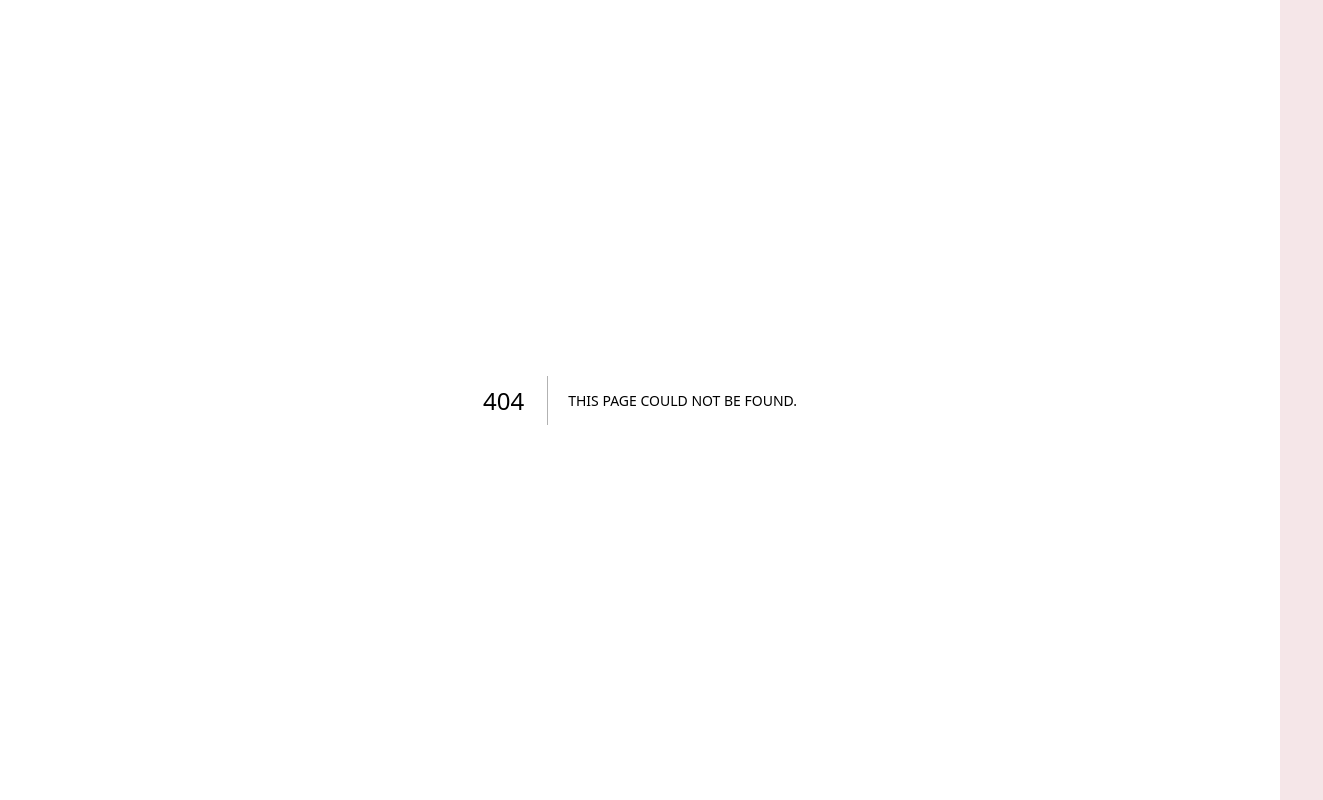
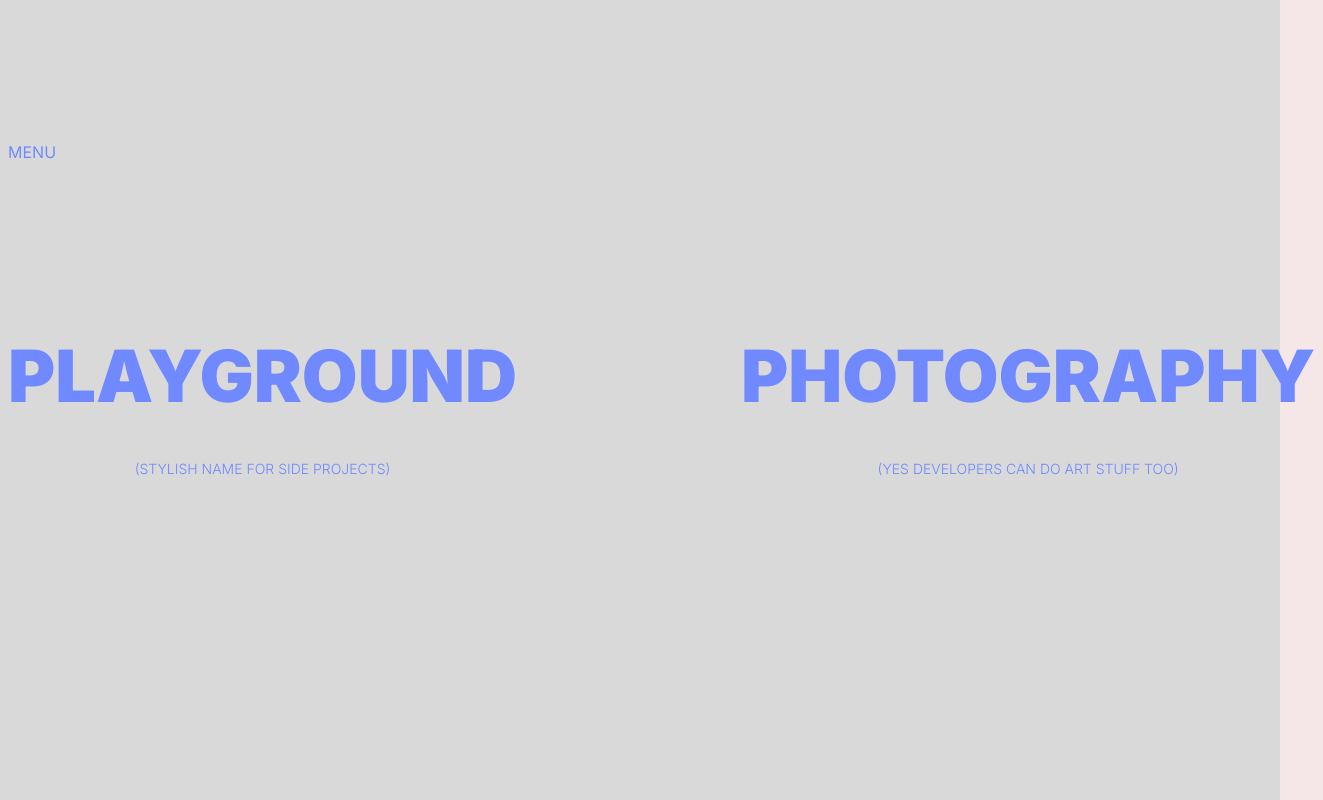
Before and after one commit to SolaKabuta/portfolio_v4, a Next.js app: page /more in a window 1280 px wide. Before the commit this address had no page. Shown: the whole page, 1323 px wide, since content can reach past the window. Built offline with nearby package versions, Linux system fonts and the light colour scheme.

Commit message:
style: fix about me + feat: routes added

```diff
--- /dev/null
+++ b/src/app/more/page.tsx
@@ -0,0 +1,40 @@
+import {
+    DropdownMenu,
+    DropdownMenuContent, DropdownMenuItem,
+    DropdownMenuLabel,
+    DropdownMenuSeparator,
+    DropdownMenuTrigger
+} from "@/components/ui/dropdown-menu";
+
+
+export default function more () {
+    return <main className={'bg-third_color h-screen grid place-items-center'}>
+        <section>
+            <DropdownMenu>
+                <DropdownMenuTrigger className={'uppercase'}>Menu</DropdownMenuTrigger>
+                <DropdownMenuContent className={'bg-second_color text-main_color border-0'}>
+                    <DropdownMenuLabel><a href="/">Home</a></DropdownMenuLabel>
+                    <DropdownMenuSeparator/>
+                    <DropdownMenuItem><a href="">Work</a></DropdownMenuItem>
+                    <DropdownMenuItem><a href="">Playground</a></DropdownMenuItem>
+                    <DropdownMenuItem><a href="">Photography</a></DropdownMenuItem>
+                    <DropdownMenuItem><a href="">Contact</a></DropdownMenuItem>
+                </DropdownMenuContent>
+            </DropdownMenu>
+            <div className={'flex justify-between text-center gap-56 py-44'}>
+                <a href="">
+                    <h5 className={'font-black text-7xl'}>
+                    Playground <br/>
+                    <span className={'font-light text-sm'}>(stylish name for side projects)</span>
+                </h5>
+                </a>
+                <a href="">
+                    <h6 className={'font-black text-7xl'}>
+                        Photography <br/>
+                        <span className={'font-light text-sm'}>(Yes developers can do art stuff too)</span>
+                    </h6>
+                </a>
+            </div>
+        </section>
+    </main>
+}
--- /dev/null
+++ b/src/app/more/photography/page.tsx
@@ -0,0 +1,14 @@
+export default function MorePlayground () {
+    return <div>
+        <p className={'absolute z-50 text-7xl backdrop-blur font-black grid place-items-center left-0 right-0 h-screen'}>Coming soon</p>
+        <section className={'py-56'}>
+            <p className={'font-bold text-6xl'}>Leo.</p>
+            <p className={'py-5'}>Art direction / Photography </p>
+            <div className={'flex justify-between'}>
+                <div className={'box'}></div>
+                <div className={'box'}></div>
+                <div className={'box'}></div>
+            </div>
+        </section>
+    </div>
+}
--- a/src/components/About.tsx
+++ b/src/components/About.tsx
@@ -4,13 +4,13 @@ import portrait2 from '../../public/portrait2.jpg'
 export const About = () => {
     return (
         <section>
-            <div className={'flex justify-between gap-20 pt-44'}>
+            <div className={'flex justify-between pt-44'}>
 
                 <div className={''}>
                     <h3 className={'font-black text-7xl py-20 text_anim'}>
                         About <span className={'text_anim'}>me.</span>
                     </h3>
-                    <p className={'py-20'}>
+                    <p className={'py-20 w-[500px]'}>
                         <span className={'py-10'}>My name is Sola</span> <br/><br/>
                         <span className={'text-third_color font-bold hover:text-red-600 transition duration-300 ease-in-out'}>(pronounced « <span className={'duration-300 transition ease-in-out'}>sho . la</span> »)</span> <br/> <br/>
 
@@ -56,7 +56,7 @@ export const About = () => {
                     </p>
                 </div>
                 <Image
-                    className={'scale-50'}
+                    className={'scale-50 pr-44'}
                     src={portrait2}
                     alt={'portrait of Sola Kabuta smiling in a chair'}/>
 
--- a/src/components/Contact.tsx
+++ b/src/components/Contact.tsx
@@ -3,7 +3,7 @@ export const Contact = () => {
     return (
         <section className={'relative'}>
             <h4 className={'font-black text-7xl py-44 pt-80 text-center'}>
-                <span className={'text_anim'}>Let’s</span> <span className={'text_anim'}>create</span> <br/>
+                <span className={'text_anim'}>Let’s</span> <span className={'text_anim'}>build</span> <br/>
                 <span className={'text_anim'}>together.</span>
             </h4>
             <a
--- a/src/components/Hero.tsx
+++ b/src/components/Hero.tsx
@@ -6,14 +6,12 @@ export const Hero = () => {
         <section>
             {/* IMAGES */}
             <main className={'flex justify-between place-items-center py-56'}>
-                <div className={'box'}>
                     <Image
                         className={'img'}
                         src={'/portrait1.jpg'}
                         alt={'portrait of Sola'}
                         width={'400'}
                         height={'900'}/>
-                </div>
                 <div className={'box box_middle'}>
                     <Image
                         className={'img'}
@@ -21,14 +19,12 @@ export const Hero = () => {
                         alt={'portrait of Sola'}
                         />
                 </div>
-                <div className={'box'}>
                     <Image
                         className={'img'}
                         src={'/portrait3.jpg'}
                         alt={'portrait of Sola'}
                         width={'400'}
                         height={'900'}/>
-                </div>
             </main>
             {/* TEXTS */}
             <div className={'flex justify-between place-items-end py-20'}>
--- a/src/components/Work.tsx
+++ b/src/components/Work.tsx
@@ -22,7 +22,7 @@ export const Work = () => {
             </div>
             <a
                 className={'flex justify-end py-20'}
-                href="#see more">See more</a>
+                href="#">See more</a>
         </section>
     );
 };
--- a/tailwind.config.ts
+++ b/tailwind.config.ts
@@ -18,6 +18,9 @@ const config = {
       },
     },
     extend: {
+      scale: {
+        '30': '.3',
+      },
       colors: {
         main_color: '#F5E6E8',
         second_color: '#7189FF',
```
Also changed, not shown: src/app/more/playground/page.tsx (added).
